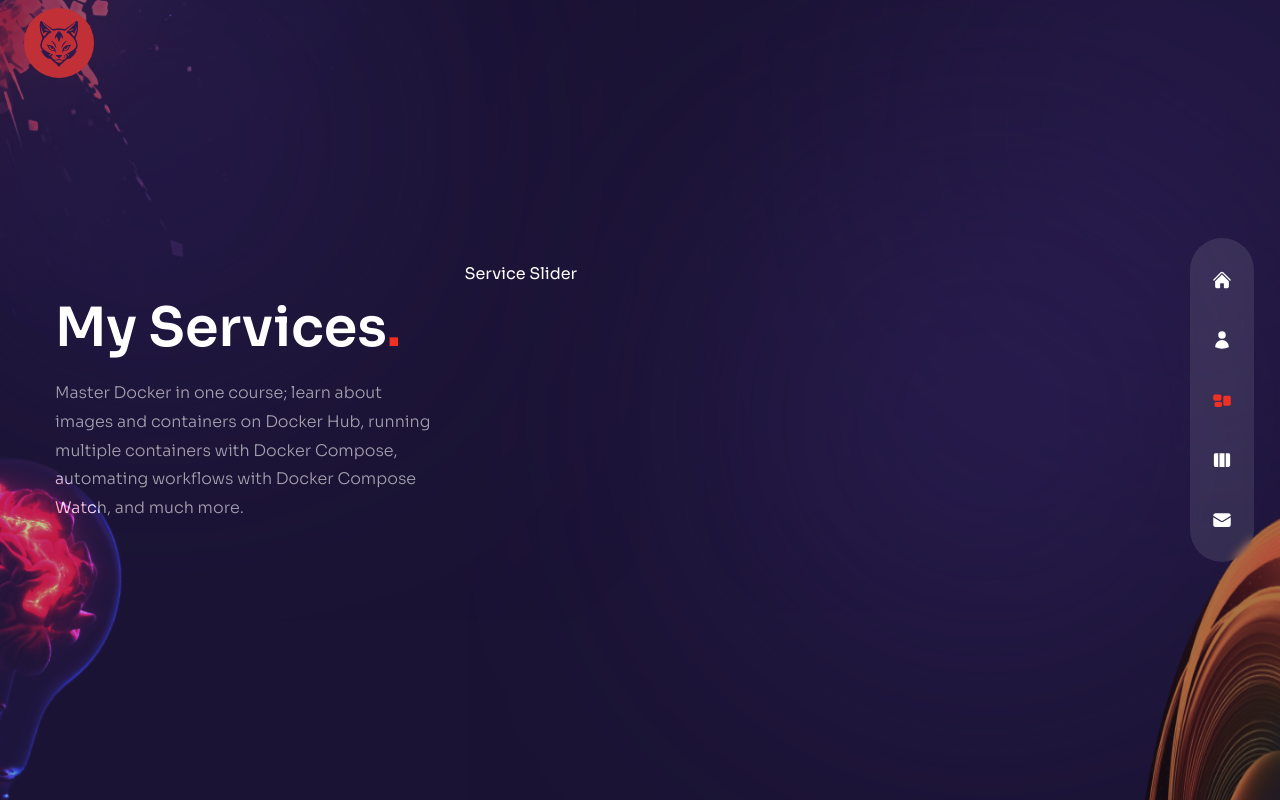
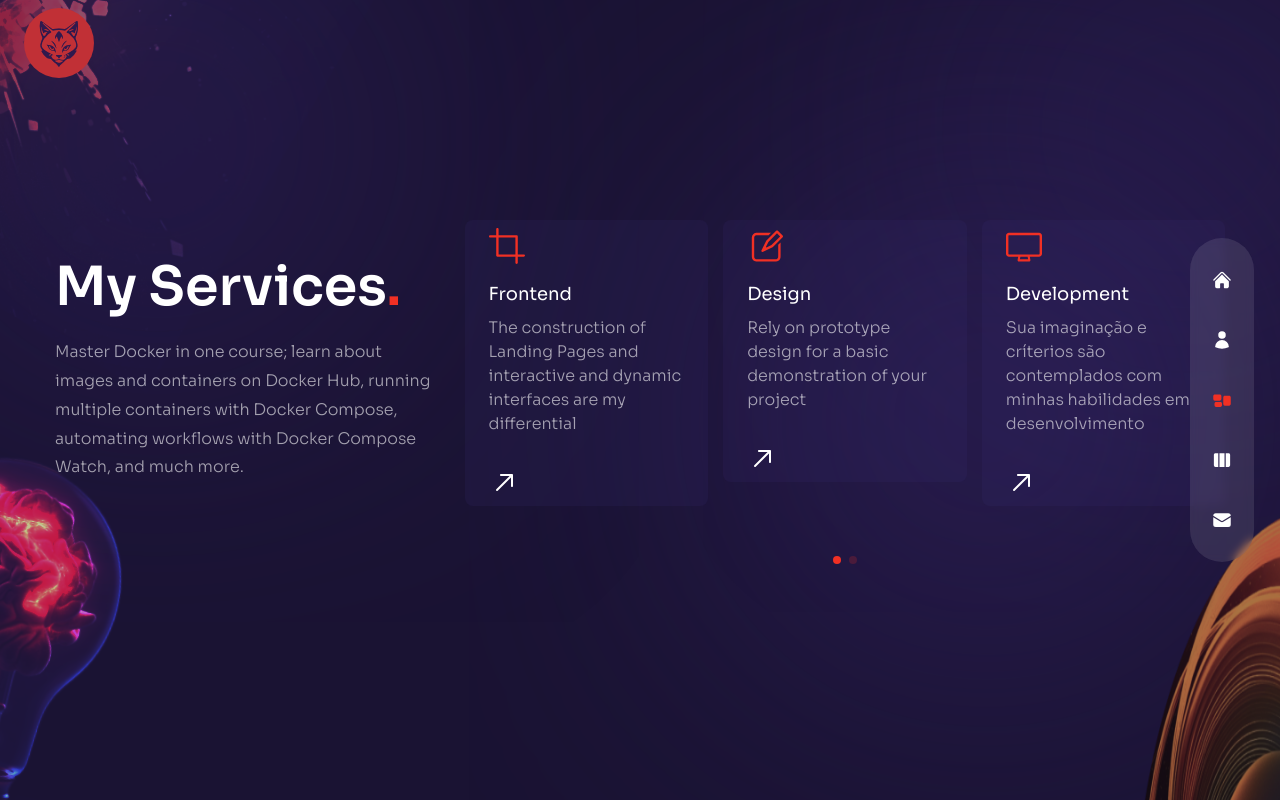
Before and after one commit to BecxAgy/portfolio_becx, a Next.js app: page /services in a window 1280 px wide. Built offline with nearby package versions, Linux system fonts and the light colour scheme.

Commit message:
chore: about page with slider

```diff
--- a/components/ServiceSlider.js
+++ b/components/ServiceSlider.js
@@ -5,40 +5,87 @@ import {
     RxDesktop,
     RxReader,
     RxRocket,
-} from "react-icons/rx";
-
+    RxArrowTopRight,
+} from 'react-icons/rx'
+import { Swiper, SwiperSlide } from 'swiper/react'
+// swiper styles
+import 'swiper/css'
+import 'swiper/css/free-mode'
+import 'swiper/css/pagination'
+import { FreeMode, Pagination } from 'swiper'
 
 // data
 const serviceData = [
     {
         icon: <RxCrop />,
         title: 'Frontend',
-    description: 'Lorem ipsum dolor sit amet, consectetur adipiscing elit.',
+        description:
+            'The construction of Landing Pages and interactive and dynamic interfaces are my differential',
     },
     {
         icon: <RxPencil2 />,
         title: 'Design',
-    description: 'Lorem ipsum dolor sit amet, consectetur adipiscing elit.',
+        description:
+            'Rely on prototype design for a basic demonstration of your project',
     },
     {
         icon: <RxDesktop />,
         title: 'Development',
-    description: 'Lorem ipsum dolor sit amet, consectetur adipiscing elit.',
+        description:
+            'Sua imaginação e críterios são contemplados com minhas habilidades em desenvolvimento',
     },
-  {
-    icon: <RxReader />,
-    title: 'Copywriting',
-    description: 'Lorem ipsum dolor sit amet, consectetur adipiscing elit.',
-  },
+
     {
         icon: <RxRocket />,
         title: 'SEO',
         description: 'Lorem ipsum dolor sit amet, consectetur adipiscing elit.',
     },
-];
+]
 
 const ServiceSlider = () => {
-  return <div>Service Slider</div>;
-};
+    return (
+        <Swiper
+            breakpoints={{
+                320: {
+                    slidesPerView: 1,
+                    spaceBetween: 15,
+                },
+                640: {
+                    slidesPerView: 3,
+                    spaceBetween: 15,
+                },
+            }}
+            freeMode={true}
+            pagination={{ clickable: true }}
+            modules={[FreeMode, Pagination]}
+            className='h-[240px] sm:h-[360px]'
+        >
+            {serviceData.map((service, index) => (
+                <SwiperSlide key={index}>
+                    <div
+                        className='bg-[rgba(65,47,123,0.15)] p-2 h-max rounded-lg px-6 sm:flex-col gap-x-6 sm:gap-x-0 group cursor-pointer hover:bg-[rgba(65,47,123,0.30)]
+                    transtion-all duration-300'
+                    >
+                        {/* icon */}
+                        <div className='text-4xl text-accent mb-4'>
+                            {service.icon}
+                        </div>
+                        {/* title */}
+                        <div className='mb-8 '>
+                            <div className='text-lg mb-2'>{service.title}</div>
+                            <p className='max-w-[350px] leading-normal'>
+                                {service.description}
+                            </p>
+                        </div>
+                        {/* arrow */}
+                        <div className='text-3xl'>
+                            <RxArrowTopRight className='group hover:rotate-45 group-hover:text-accent transition-all duration-300' />
+                        </div>
+                    </div>
+                </SwiperSlide>
+            ))}
+        </Swiper>
+    )
+}
 
-export default ServiceSlider;
+export default ServiceSlider
--- a/package.json
+++ b/package.json
@@ -15,7 +15,7 @@
     "react": "18.2.0",
     "react-countup": "^6.4.2",
     "react-dom": "18.2.0",
-    "react-icons": "^4.8.0",
+    "react-icons": "^4.12.0",
     "react-tsparticles": "^2.9.3",
     "swiper": "^9.4.0",
     "tailwind-scrollbar": "^3.0.4",
--- a/pages/about/index.js
+++ b/pages/about/index.js
@@ -91,34 +91,35 @@ const About = () => {
             </motion.div>
             <div className='container mx-auto h-full flex flex-col items-center xl:flex-row gap-x-6'>
                 <div className='flex-1 flex flex-col justify-center'>
-                    <h2 className='h2'>
+                    <motion.h2
+                        variants={fadeIn('left', 0.2)}
+                        initial='hidden'
+                        animate='show'
+                        exit='hidden'
+                        className='h2'
+                    >
                         Capitivation{' '}
                         <span className='text-accent'> stories</span> birth
                         magnificant designs.
-                    </h2>
+                    </motion.h2>
 
-                    <p className='max-w-[500px] mx-auto xl:mx-0 mb-6 xl:mb-12 px-2 xl:px-0'>
+                    <motion.p
+                        variants={fadeIn('left', 0.2)}
+                        initial='hidden'
+                        animate='show'
+                        exit='hidden'
+                        className='max-w-[500px] mx-auto xl:mx-0 mb-6 xl:mb-12 px-2 xl:px-0'
+                    >
                         2 Years ago, I began in Analysis and Development Systems
                         in Instituto Federal da Bahia. Now i work with web
                         development
-                    </p>
+                    </motion.p>
 
                     {/* counters */}
                     <div>
                         <div className='flex flex-1 xl:gap-x-6'>
                             {/* experience */}
                             <div className='relative flex-1'>
-                                <div className='text-2xl xl:text-4xl font font-extrabold text-accent mb-3 '>
-                                    {' '}
-                                    <CountUp start={0} end={3} duration={4} />
-                                </div>
-                                <div className=' text-xs uppercase tracking-[1px] leading-[1.4] max-w-[100px]'>
-                                    Years of Experience
-                                </div>
-                            </div>
-
-                            {/* experience */}
-                            <div className='relative flex-1 after:w-[1px] after:h-full after:bg-white/10 after:absolute after:top-0 '>
                                 <div className='text-2xl xl:text-4xl font font-extrabold text-accent mb-3 '>
                                     {' '}
                                     <CountUp start={0} end={3} duration={4} />
```
Also changed, not shown: 1 other file (tests, documents, lock files or other folders). Lines whose indentation alone changed are shown as unchanged.
